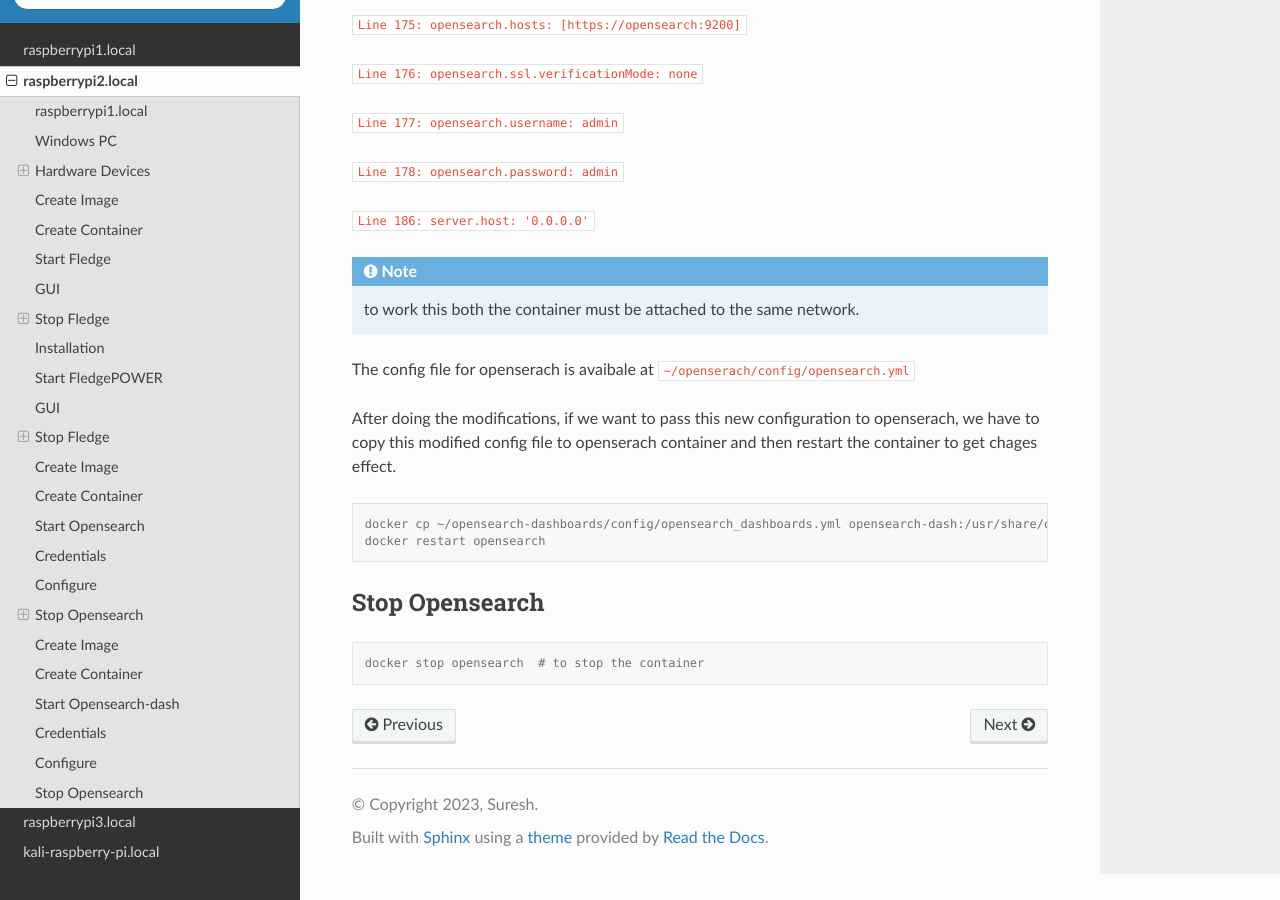
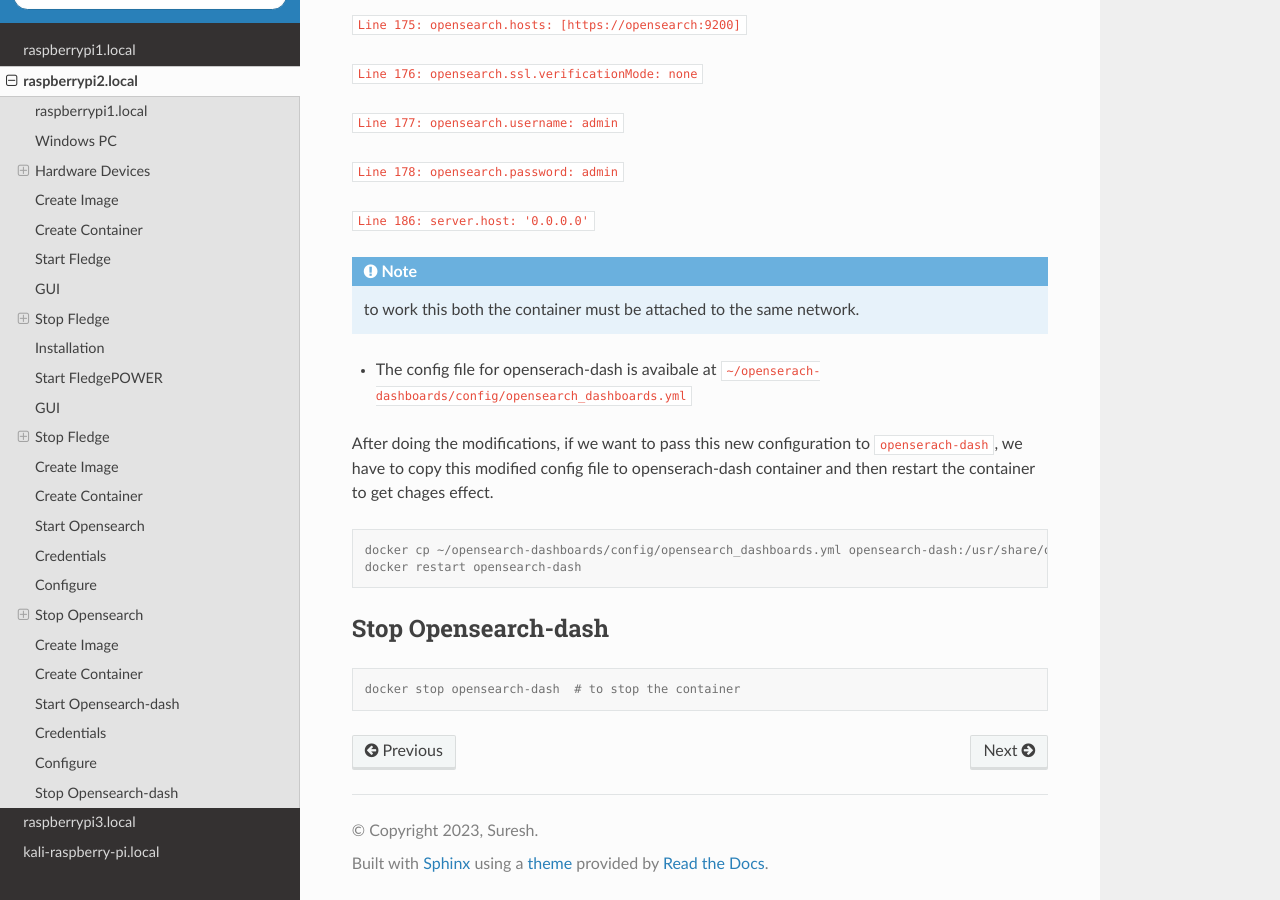
Before and after one commit to suresh-iitr/setup, a Sphinx documentation site: the page built from docs/source/raspberrypi2.rst, in a window 1280 px wide and 900 px high, scrolled down 10347 px. Built offline with Sphinx 7.4.7 and the Read the Docs theme 2.0.0, drawn with Linux system fonts in a browser that asks for light colours.

Commit message:
Update raspberrypi2.rst

```diff
--- a/docs/source/raspberrypi2.rst
+++ b/docs/source/raspberrypi2.rst
@@ -522,19 +522,20 @@ In order to let the openserach-dashboards detect the opensearch running instance
 
   to work this both the container must be attached to the same network.
 
-The config file for openserach is avaibale at ``~/openserach/config/opensearch.yml``
+- The config file for openserach-dash is avaibale at ``~/openserach-dashboards/config/opensearch_dashboards.yml``
 
-After doing the modifications, if we want to pass this new configuration to openserach, we have to copy this modified config file to openserach container and then restart the container to get chages effect.
+After doing the modifications, if we want to pass this new configuration to ``openserach-dash``, we have to copy this modified config file to openserach-dash container and then restart the container to get chages effect.
 
 .. code-block:: console
 
   docker cp ~/opensearch-dashboards/config/opensearch_dashboards.yml opensearch-dash:/usr/share/opensearch-dashboards/config/opensearch_dashboards.yml
-  docker restart opensearch
+  docker restart opensearch-dash
+
 
 ------
-Stop Opensearch
+Stop Opensearch-dash
 ------
 
 .. code-block:: console
 
-   docker stop opensearch  # to stop the container
+   docker stop opensearch-dash  # to stop the container
```
